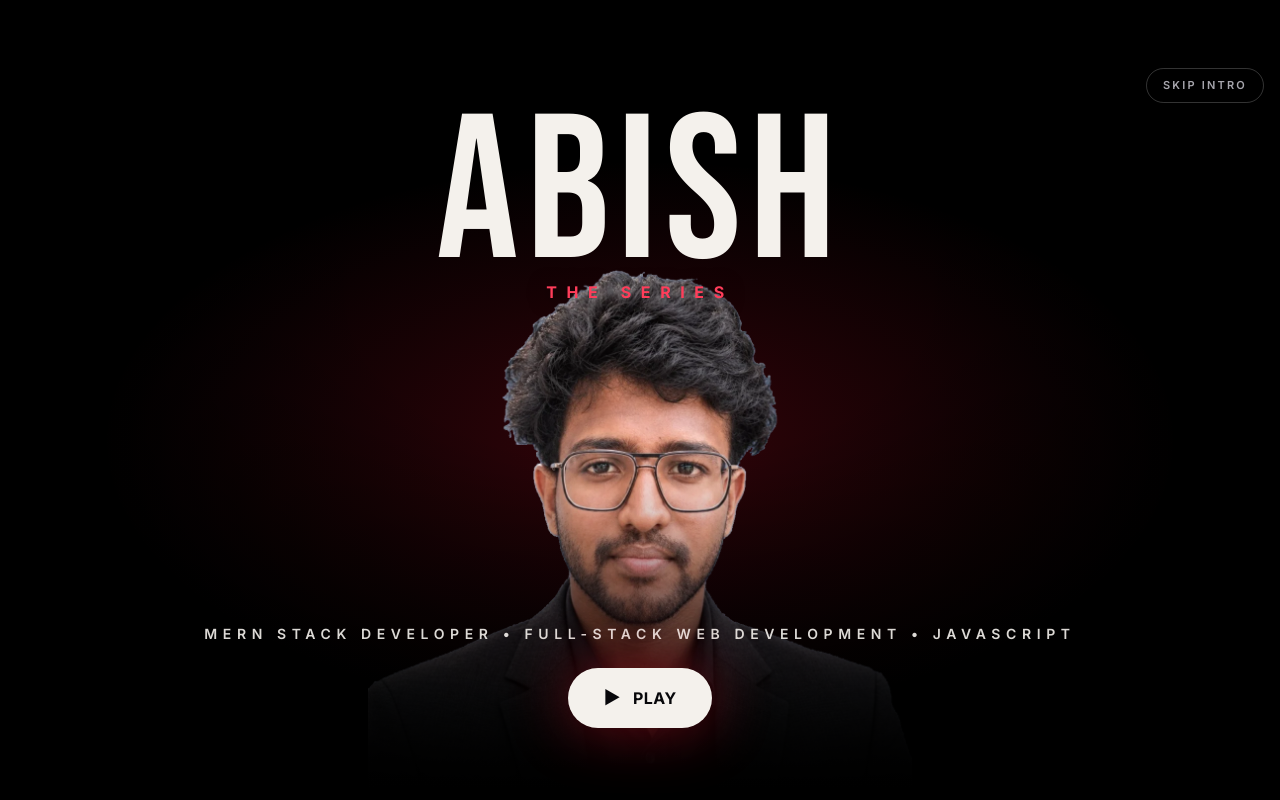
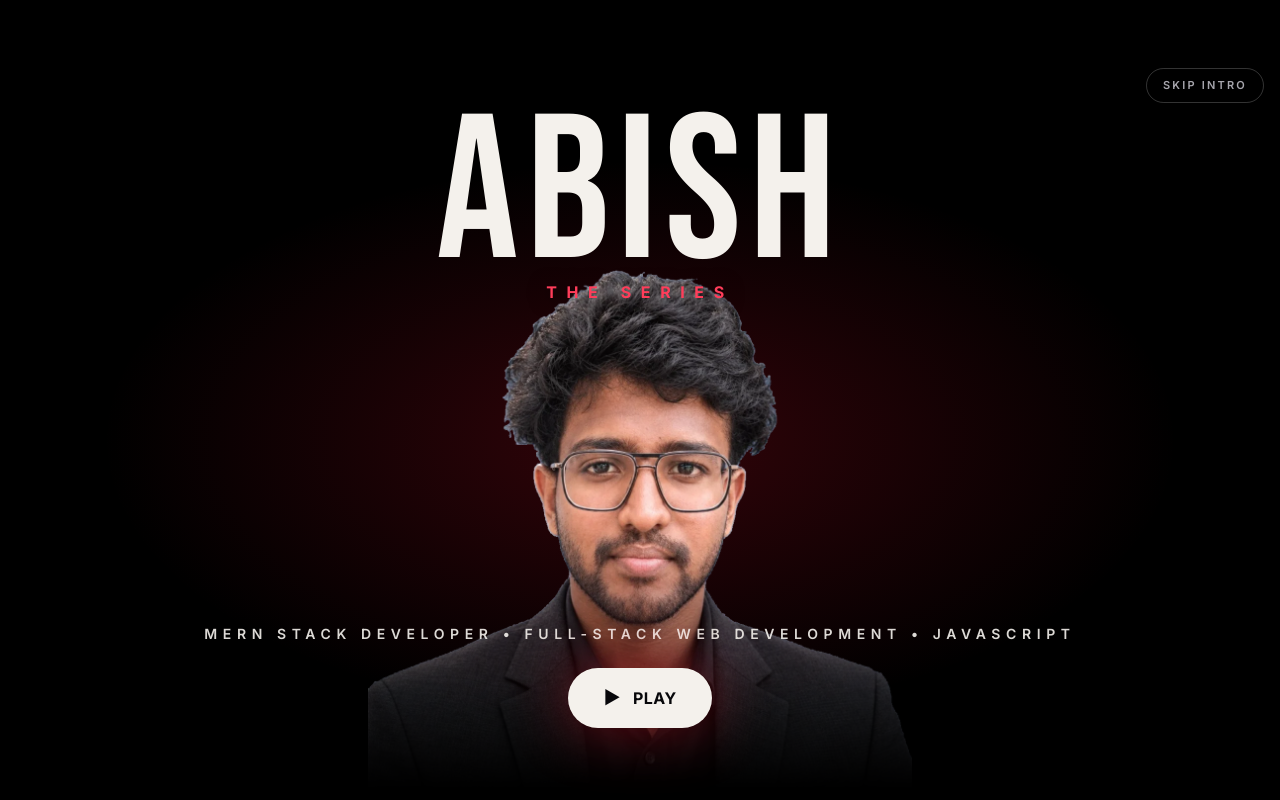
Before and after one commit to abishm60-coder/abish.portfolio, a React (Vite) app: page / in a window 1280 px wide. Built offline with nearby package versions, Linux system fonts and the light colour scheme.

Commit message:
fix: remove black letterbox bars and vignette side effects in opening sequence

```diff
--- a/src/components/OpeningSequence.tsx
+++ b/src/components/OpeningSequence.tsx
@@ -43,10 +43,6 @@ export default function OpeningSequence({ onDone }: { onDone: () => void }) {
       role="dialog"
       aria-label="Opening titles"
     >
-      {/* letterbox bars */}
-      <motion.div className="absolute inset-x-0 top-0 z-30 h-[7vh] bg-black" initial={{ y: 0 }} animate={{ y: beat >= 6 ? '-100%' : 0 }} transition={{ duration: 1.2, ease: EASE }} />
-      <motion.div className="absolute inset-x-0 bottom-0 z-30 h-[7vh] bg-black" initial={{ y: 0 }} animate={{ y: beat >= 6 ? '100%' : 0 }} transition={{ duration: 1.2, ease: EASE }} />
-
       {/* projector flicker light */}
       <motion.div
         aria-hidden
@@ -95,7 +91,6 @@ export default function OpeningSequence({ onDone }: { onDone: () => void }) {
           className="h-full w-auto max-w-full object-contain object-bottom [mask-image:linear-gradient(to_bottom,black_55%,transparent_98%)]"
         />
       </motion.div>
-      <div aria-hidden className="absolute inset-0 z-[1] bg-[radial-gradient(70%_60%_at_50%_40%,transparent_30%,rgba(0,0,0,0.85)_100%)]" />
 
       {/* title */}
       <div className="absolute inset-0 z-10 flex flex-col items-center justify-center px-4 text-center">
```
